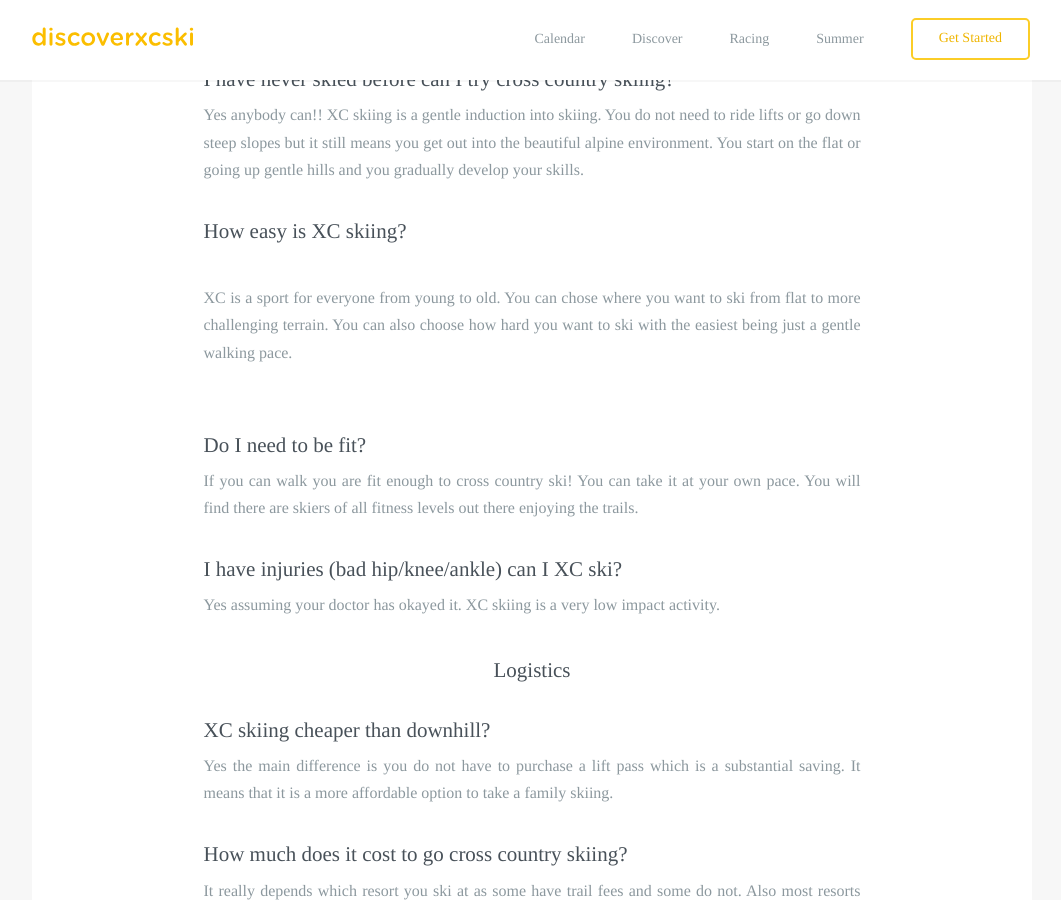
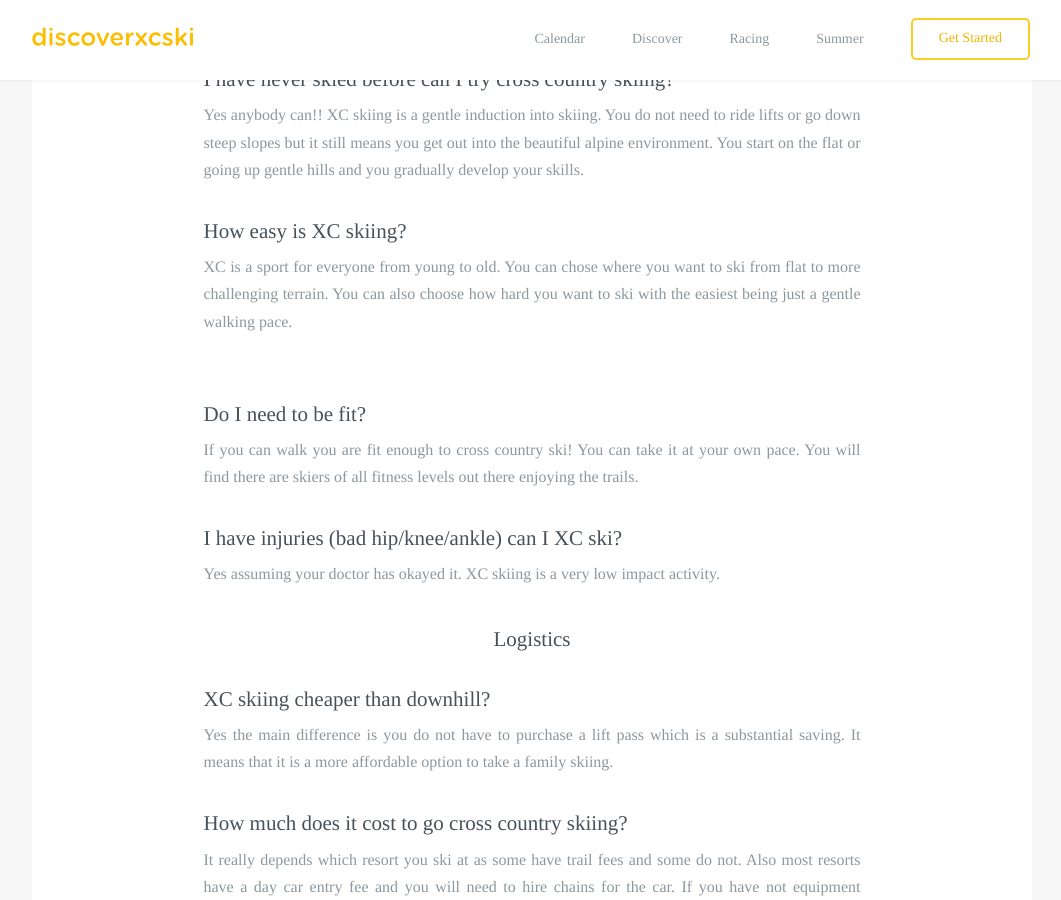
Before and after one commit to robcatto/robcatto.github.io, a Jekyll site: the page built from faq/index.html, in a window 1280 px wide and 900 px high, scrolled down 307 px. Shown: the whole window, without its empty margins (108-1169 px from the left). Built offline with Jekyll 4.4.1, drawn with Linux system fonts in a browser that asks for light colours; some web fonts are replaced; Markdown is read by kramdown in place of the engine named in the settings.

Commit message:
Update index.html

```diff
--- a/faq/index.html
+++ b/faq/index.html
@@ -49,10 +49,9 @@ layout: default
                         <p class="left__aligned--p left__sub--para">Yes anybody can!!  XC skiing is a gentle induction into skiing.  You do not need to ride lifts or go down steep slopes but it still means you get out into the beautiful alpine environment. You start on the flat or going up gentle hills and you gradually develop your skills.
                         </p>
                         <h3 class="heading__aligned--page">How easy is XC skiing?</h3>
+                        <p class="left__aligned--p left__sub--para">XC is a sport for everyone from young to old.  You can chose where you want to ski from flat to more challenging terrain.  You can also choose how hard you want to ski with the easiest being just a gentle walking pace.</p>
                         </p>
-                        <p class="left__aligned--p left__sub--para">XC is a sport for everyone from young to old.  You can chose where you want to ski from flat to more challenging terrain.  You can also choose how hard you want to ski with the easiest being just a gentle walking pace.</p>
-
-                        </p><h3 class="heading__aligned--page">Do I need to be fit?</h3>
+                        <h3 class="heading__aligned--page">Do I need to be fit?</h3>
                         <p class="left__aligned--p left__sub--para">If you can walk you are fit enough to cross country ski! You can take it at your own pace.  You will find there are skiers of all fitness levels out there enjoying the trails.
                         </p>
                         <h3 class="heading__aligned--page">I have injuries (bad hip/knee/ankle) can I XC ski?</h3>
@@ -67,7 +66,6 @@ layout: default
                         <p class="left__aligned--p left__sub--para">It really depends which resort you ski at as some have trail fees and some do not.   Also most resorts have a day car entry fee and you will need to hire chains for the car.   If you have not equipment (skis/boots & poles) the other cost is for hire.    Please visit the relevant <a href="/get-started/resorts" target="_blank">resorts websites</a> for details on costs.
                         </p>
                         <h3 class="heading__aligned--page">Do I have to stay on the mountain?</h3>
-                        </p>
                         <p class="left__aligned--p left__sub--para">No, many people stay in local townships at the base of the mountain and drive up for the day.
                         </p>
                         <h3 class="heading__aligned--page">What is the closest resort to Melbourne?</h3>
```
